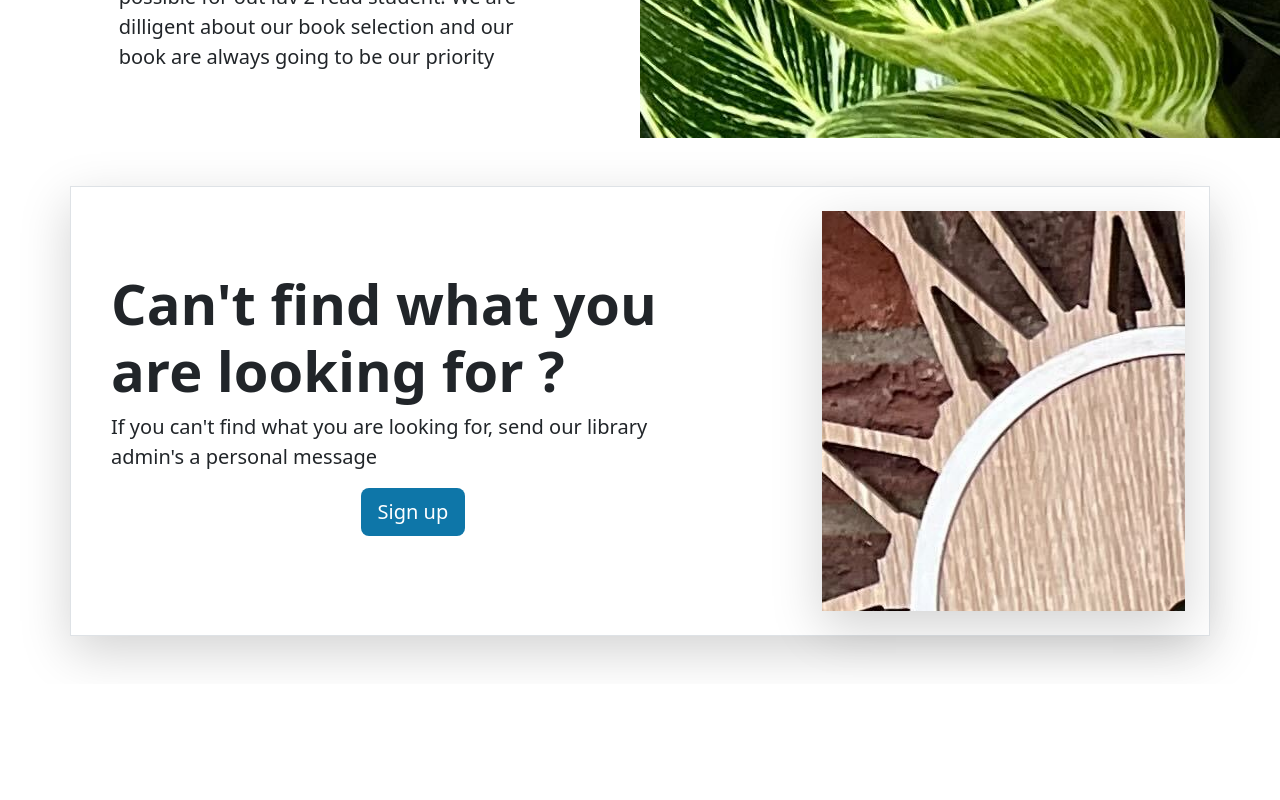
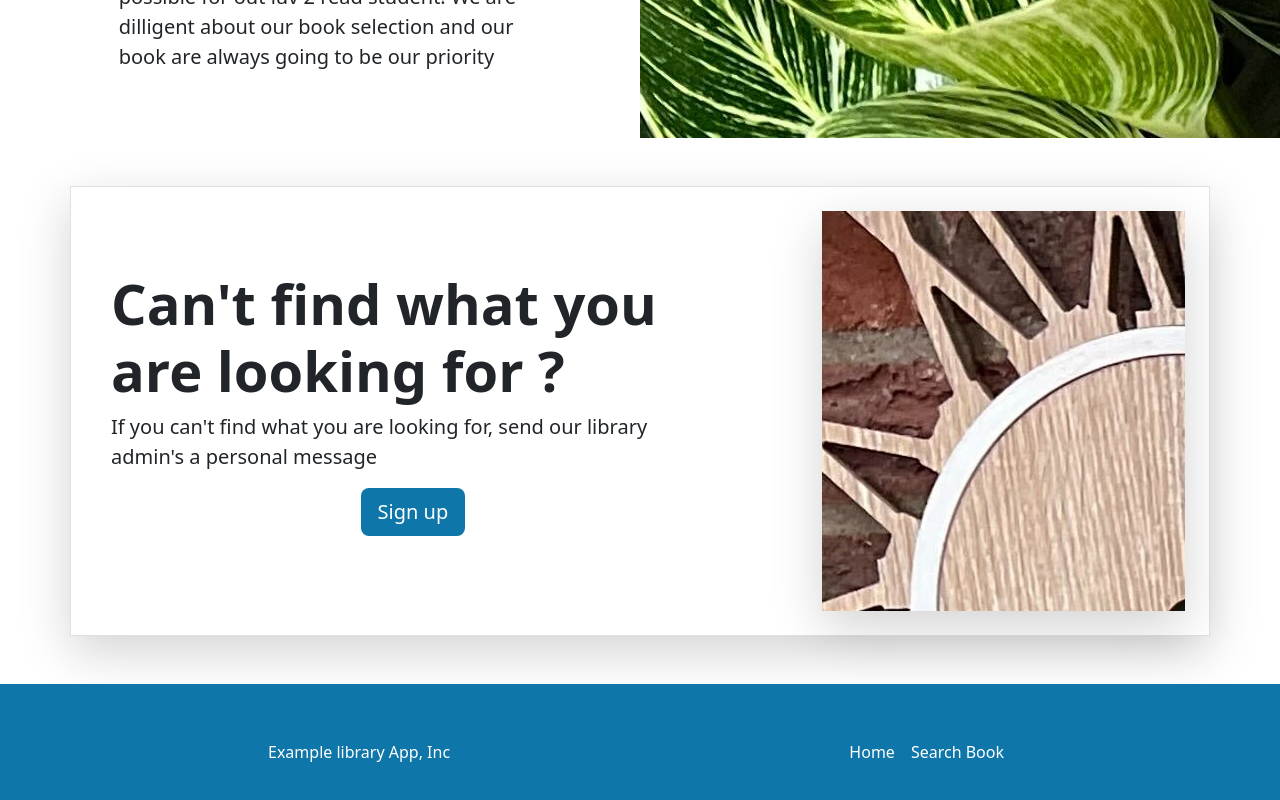
Before and after one commit to mintrosetta/library-application, a React (Vite) app in the folder client/: page / in a window 1280 px wide. Shown: the part 1786-2586 px from the top of the page. Before the commit the page ends 2470 px from the top, so only its background shows below. Built offline with nearby package versions, Linux system fonts and the light colour scheme.

Commit message:
add component footer

```diff
--- a/client/src/App.tsx
+++ b/client/src/App.tsx
@@ -1,3 +1,4 @@
+import Footer from './layouts/common/Footer';
 import Navbar from './layouts/common/Navbar';
 import Carousel from './layouts/home/Carousel';
 import ExploreTopBooks from './layouts/home/ExploreTopBooks';
@@ -13,6 +14,7 @@ function App() {
       <Carousel />
       <Heros />
       <LibraryService />
+      <Footer />
     </>
   )
 }
--- /dev/null
+++ b/client/src/layouts/common/Footer.tsx
@@ -0,0 +1,19 @@
+export default function Footer() {
+    return (
+        <>
+            <div className="main-color">
+                <footer className="container d-flex flex-wrap justify-content-center align-items-center py-5 main-color">
+                    <p className="col-md-4 mb-0 text-white">Example library App, Inc</p>
+                    <ul className="nav navbar-dark col-md-4 justify-content-end">
+                        <li className="nav-item">
+                            <a className="nav-link px-2 text-white" href="#">Home</a>
+                        </li>
+                        <li className="nav-item">
+                            <a className="nav-link px-2 text-white" href="#">Search Book</a>
+                        </li>
+                    </ul>
+                </footer>
+            </div>
+        </>
+    );
+}
```
